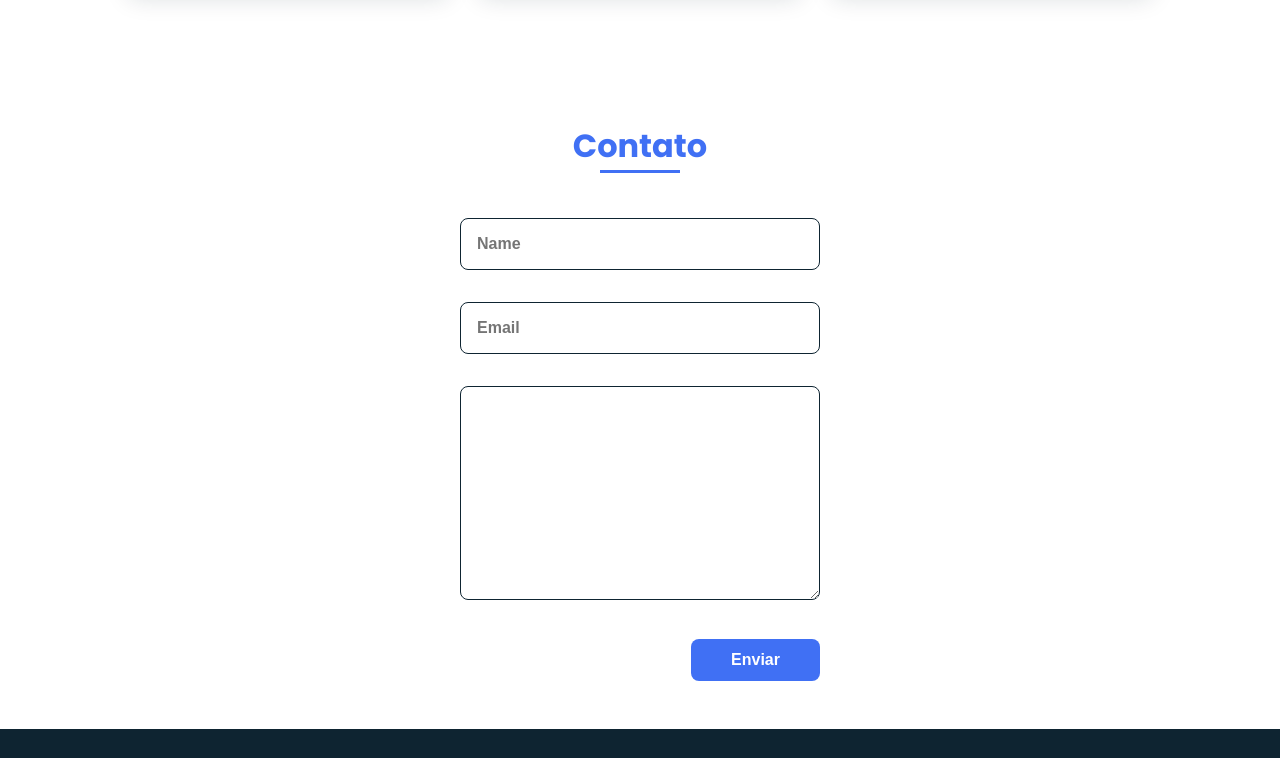
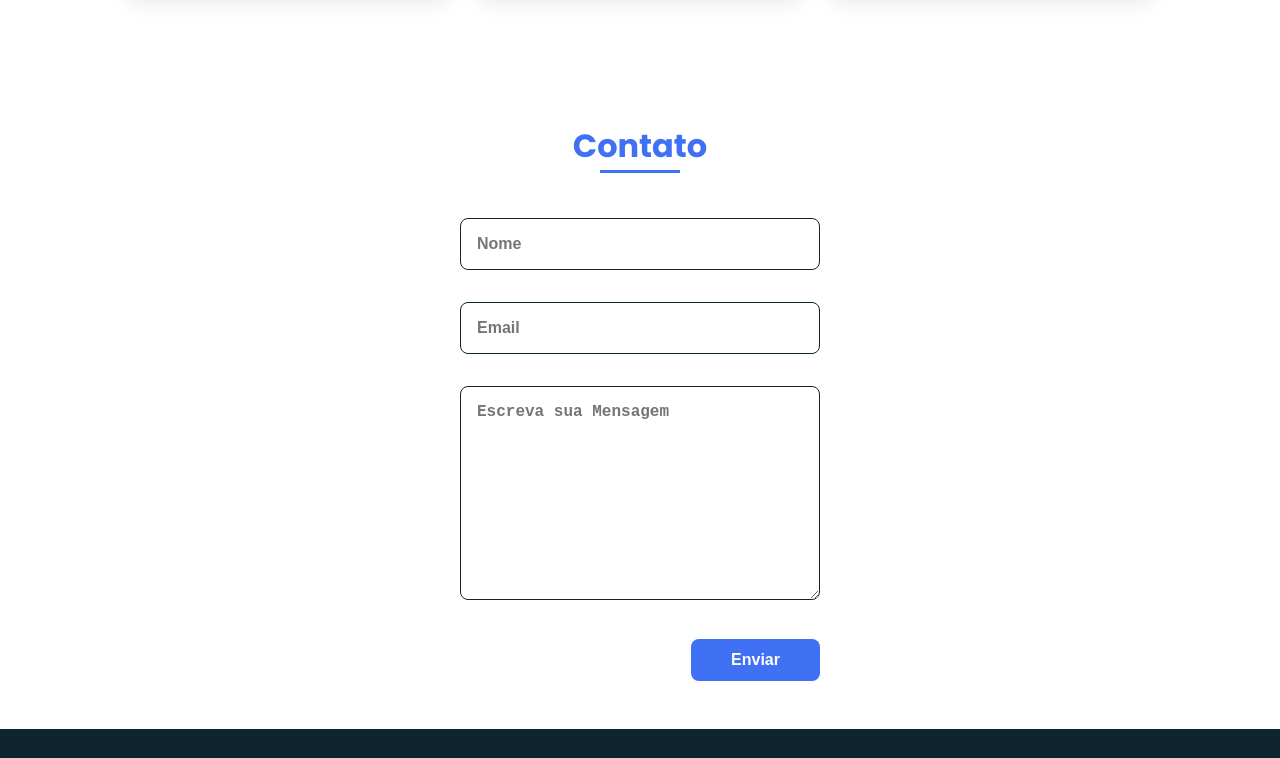
Before and after one commit to chrispn3/portifolio2, a plain HTML site: page index.html in a window 1280 px wide. Shown: the part 4125-4883 px from the top of the page. Drawn offline with nearby package versions, Linux system fonts and the light colour scheme.

Commit message:
Atualização

```diff
--- a/index.html
+++ b/index.html
@@ -159,7 +159,7 @@
                        <a href=""><img src="assets/img/proj5.jpg" alt=""> </a>
                     </div>
                     <div class="work__img">
-                       <a href=""> <img src="assets/img/work6.jpg" alt=""> </a>
+                        <a href="https://www.instagram.com/p/CDeNH2glIvR/"> <img src="assets/img/proj6.png" alt=""> </a>
                     </div>
                 </div>
             </section>
@@ -196,9 +196,9 @@
                 <div class="contact__container bd-grid">
                     <form action="https://api.staticforms.xyz/submit" method="post" class="contact__form">
                         <input type="hidden" name="accessKey" value="2e4f3ab9-f947-4741-b21e-53db4b30104c">
-                        <input type="text" placeholder="Name" name="name" class="contact__input">
+                        <input type="text" placeholder="Nome" name="name" class="contact__input">
                         <input type="mail" placeholder="Email" name="email" class="contact__input">
-                        <textarea name="message" id="" cols="0" rows="10" class="contact__input"></textarea>
+                        <textarea name="message" placeholder="Escreva sua Mensagem" id="" cols="0" rows="10" class="contact__input"></textarea>
                         <input type="hidden" name="replyTo" value="@">
                         <input type="submit" value="Enviar" class="contact__button button">
                     </form>
```
Also changed, not shown: assets/img/proj6.png (added).
